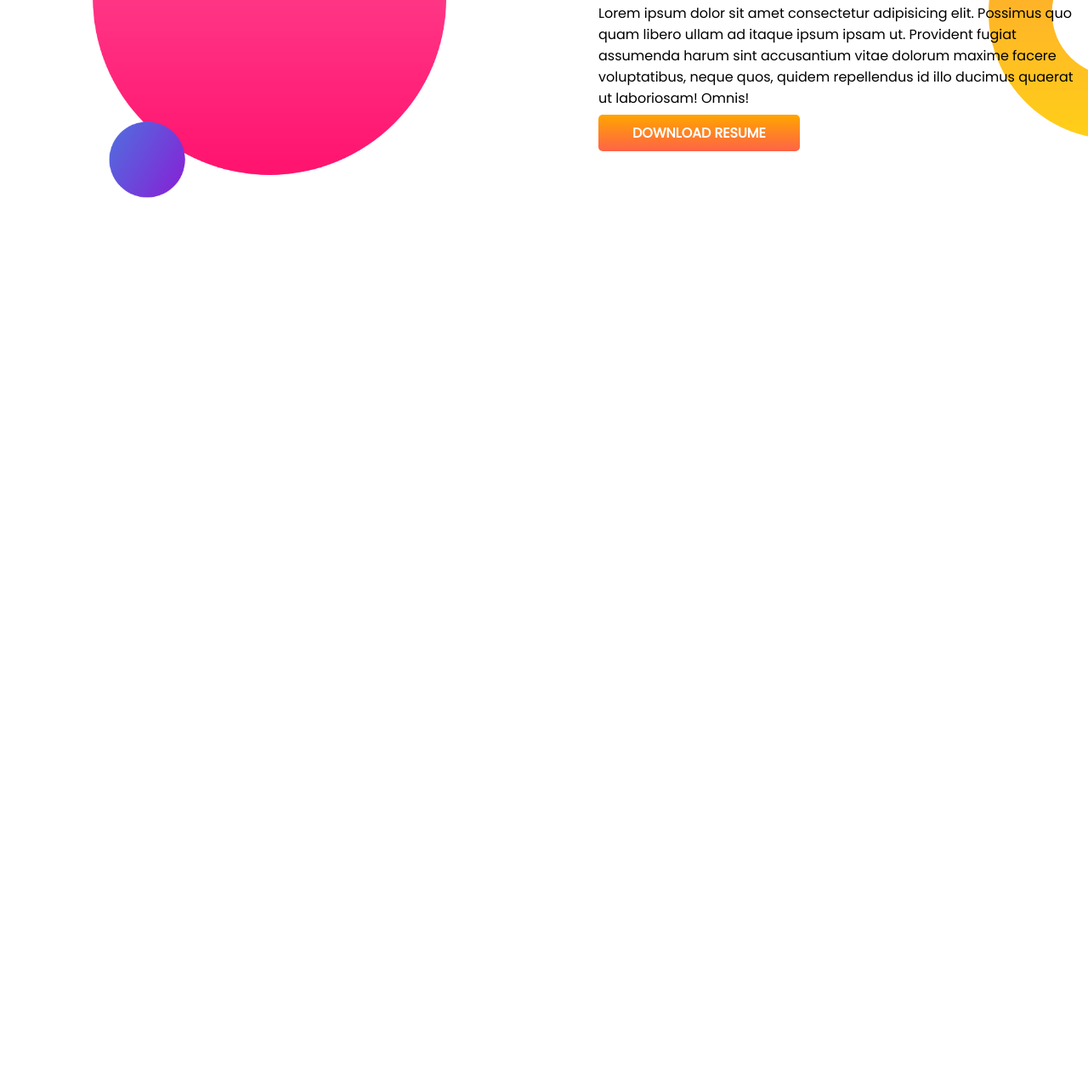
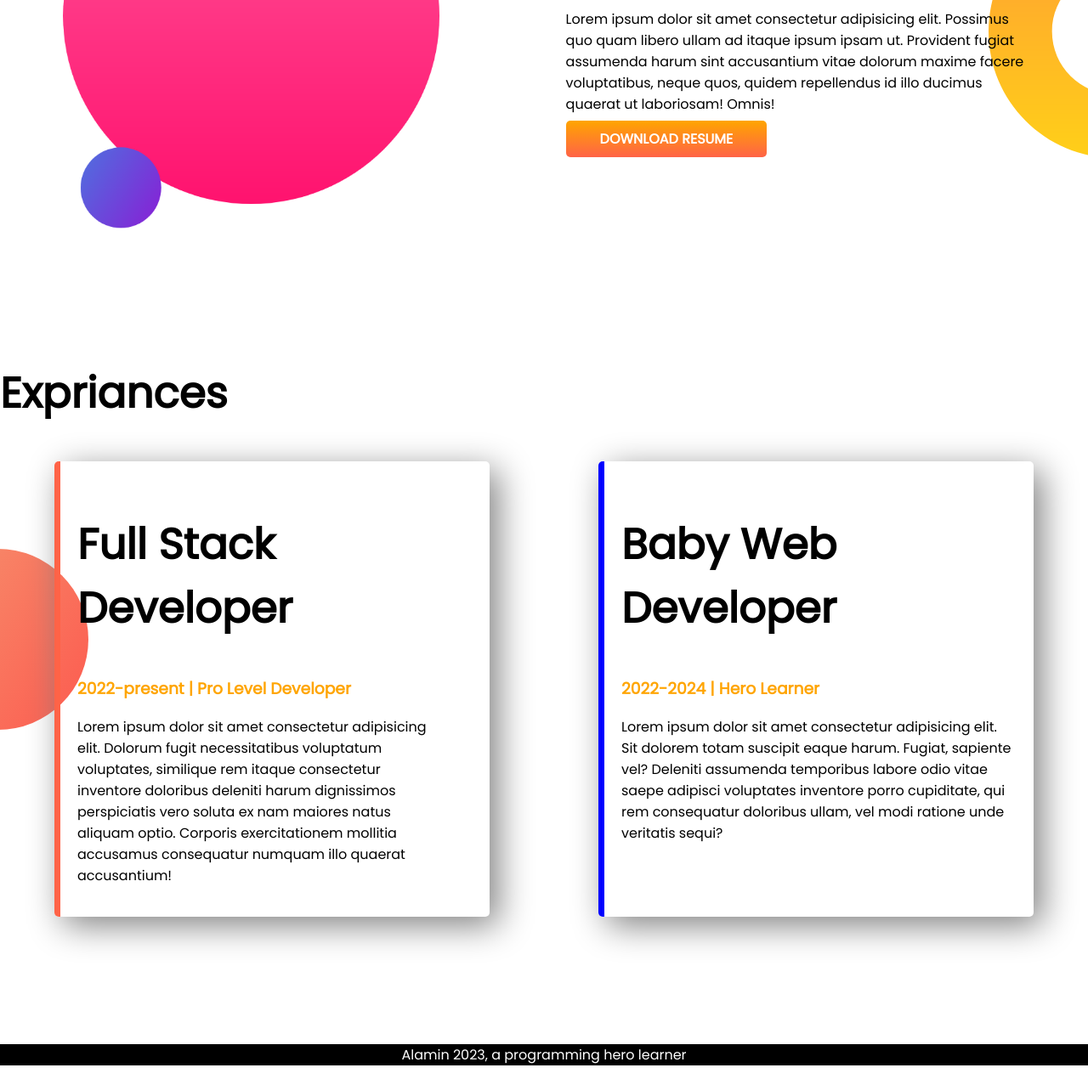
Before and after one commit to MDALAMIN84/Developer-portfolio, a plain HTML site: page index.html in a window 1280 px wide. Shown: the part 848-2118 px from the top of the page at 85% size. Before the commit the page ends 1238 px from the top, so only its background shows below. Drawn offline with Linux system fonts and the light colour scheme.

Commit message:
style border and added footer

```diff
--- a/index.html
+++ b/index.html
@@ -13,7 +13,7 @@
 </head>
 
 <body>
-    <section class="top-banner">
+    <section class="top-banner flexible-container">
         <div class="half-width">
             <h1>Welcome to</h1>
             <h1><span class="orange-color">Alamin's</span> World</h1>
@@ -31,7 +31,7 @@
     </section>
 
 
-    <section class="dream-big">
+    <section class="dream-big flexible-container">
         <div class="half-width">
             <img src="images/my-bg2.png" alt="">
         </div>
@@ -39,22 +39,40 @@
         <div class="half-width">
             <h1>Dream Big</h1>
             <h2>Become a web Develper</h2>
-            <P>Lorem ipsum dolor sit amet consectetur adipisicing elit. Possimus quo quam libero ullam ad itaque ipsum ipsam ut. Provident fugiat assumenda harum sint accusantium vitae dolorum maxime facere voluptatibus, neque quos, quidem repellendus id illo ducimus quaerat ut laboriosam! Omnis!</P>
+            <P class="right-padding">Lorem ipsum dolor sit amet consectetur adipisicing elit. Possimus quo quam libero ullam ad itaque ipsum ipsam ut. Provident fugiat assumenda harum sint accusantium vitae dolorum maxime facere voluptatibus, neque quos, quidem repellendus id illo ducimus quaerat ut laboriosam! Omnis!</P>
             <a class="link-button" target="_blank" href="">DOWNLOAD RESUME</a>
         </div>
+
+    </section>
+
+    <section class="experiance-area">
+        <h1>Expriances</h1>
+
+        <div class="flexible-container">
+            <div id="full-stack-developer" class="experiance-item">
+            <h1>Full Stack Developer</h1>
+            <h3 class="orange-color">2022-present | Pro Level Developer</h3>
+             <p class="right-padding">Lorem ipsum dolor sit amet consectetur adipisicing elit. Dolorum fugit necessitatibus voluptatum voluptates, similique rem itaque consectetur inventore doloribus deleniti harum dignissimos perspiciatis vero soluta ex nam maiores natus aliquam optio. Corporis exercitationem mollitia accusamus consequatur numquam illo quaerat accusantium!</p>
 
 
 
 
-
-
-
+        </div>
+        <div id="baby-web-developer" class="experiance-item">
+            <h1>Baby Web Developer</h1>
+            <h3 class="orange-color">2022-2024 | Hero Learner</h3>
+            <p>Lorem ipsum dolor sit amet consectetur adipisicing elit. Sit dolorem totam suscipit eaque harum. Fugiat, sapiente vel? Deleniti assumenda temporibus labore odio vitae saepe adipisci voluptates inventore porro cupiditate, qui rem consequatur doloribus ullam, vel modi ratione unde veritatis sequi?</p>
+         </div></div>
 
 
 
 
 
     </section>
+
 </body>
+<footer>
+    <p>Alamin 2023, a programming hero learner</p>
+</footer>
 
 </html>
--- a/style.css
+++ b/style.css
@@ -11,14 +11,16 @@ h1 {
     color: orange;
 }
 
-section {
+.flexible-container{
     display: flex;
     margin-bottom: 150px;
 }
 
 .half-width {
     width: 50%;
-    padding-left: 5%;
+    padding-left: 2%;
+
+
 }
 
 .half-width img {
@@ -41,4 +43,27 @@ section {
     background-repeat: no-repeat;
     background-position: right;
 }
+.experiance-area{
+    background-image: url(images/exp-bg.png);
+    background-repeat:no-repeat ;
+    background-position: left;
+}
 .right-padding{padding-right:10% ;}
+.experiance-item{
+    width: 40%;
+    margin-left: 5%;
+    margin-right: 5%;
+    padding:20px;
+    box-shadow: 10px 10px 40px gray;
+    border-radius: 5px;
+
+}
+#full-stack-developer{
+    border-left: 7px solid tomato;
+}
+#baby-web-developer{border-left:7px solid blue;}
+footer p{
+    text-align: center;
+    background-color: black;
+    color: white;
+}
```
